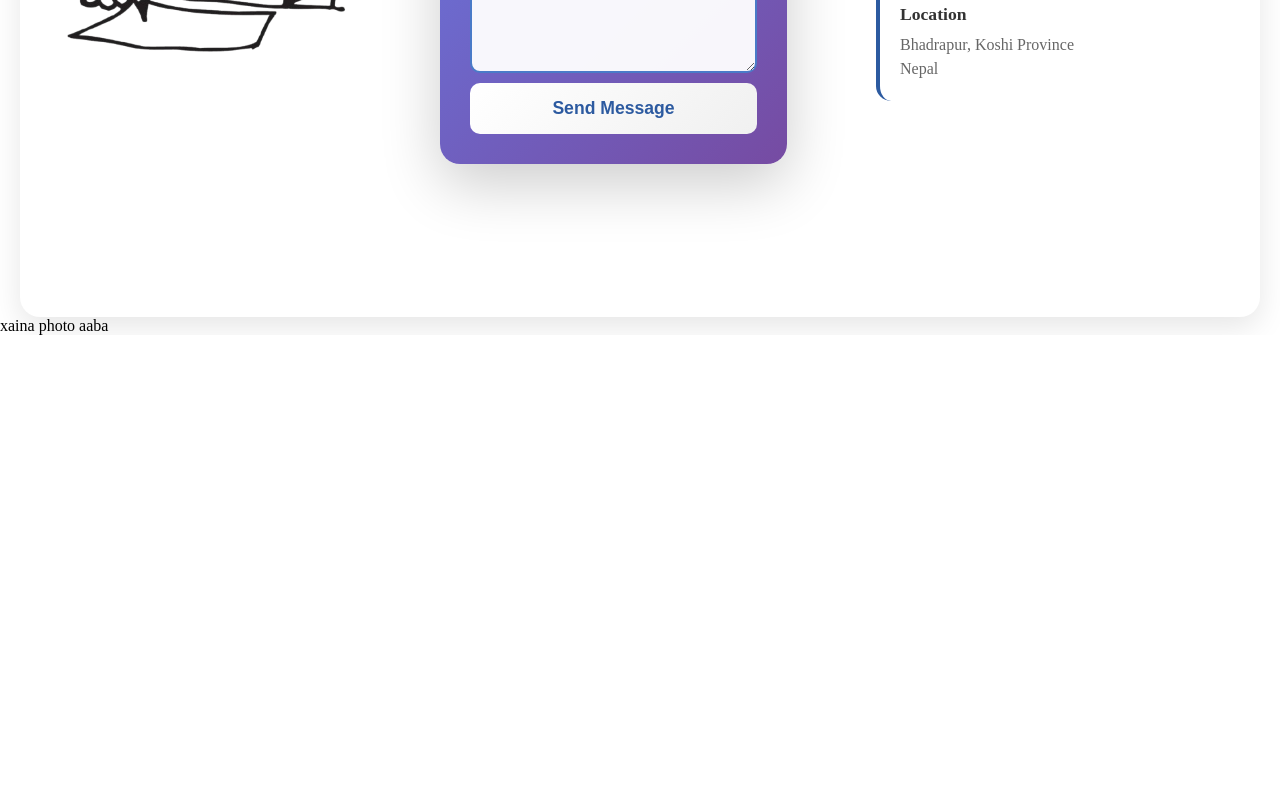
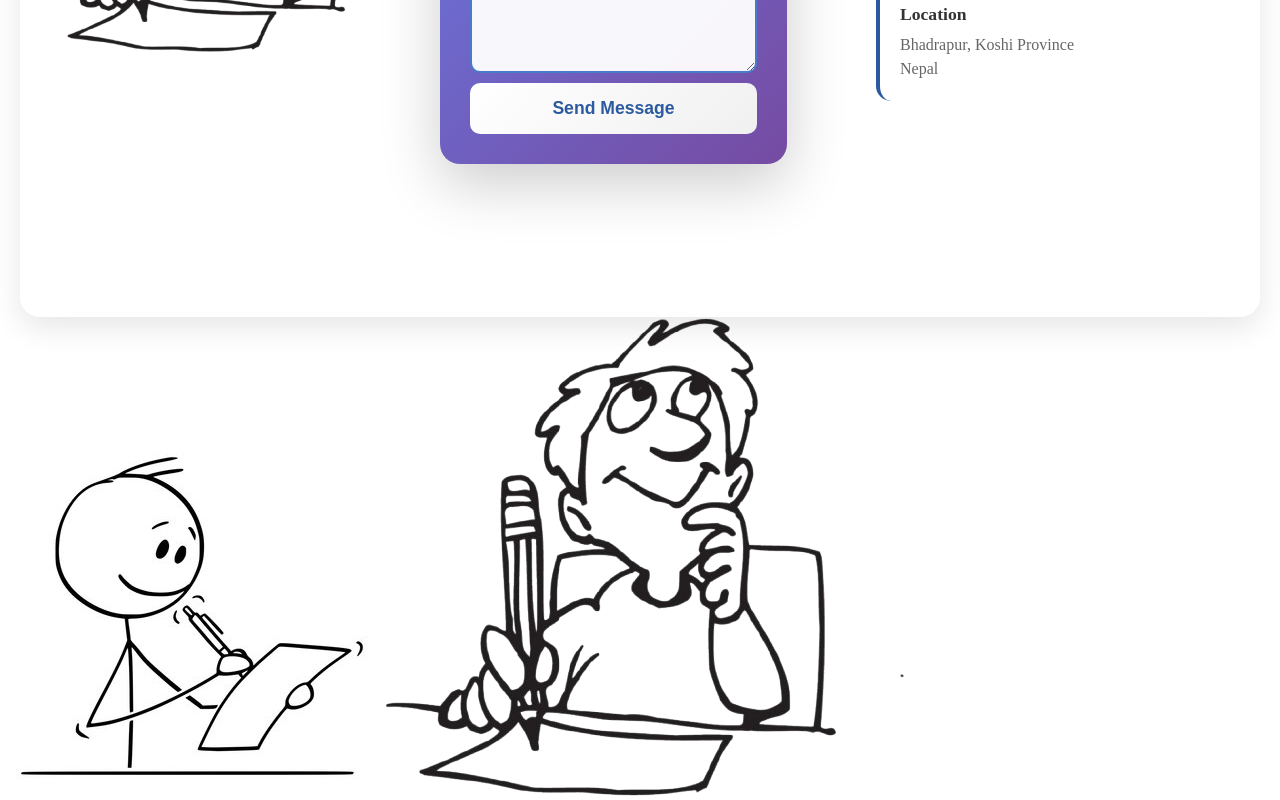
Before and after one commit to ashisbhandari/School, a React (Vite) app: page / in a window 1280 px wide. Shown: the part 3461-4261 px from the top of the page. Before the commit the page ends 3796 px from the top, so only its background shows below. Built offline with nearby package versions, Linux system fonts and the light colour scheme.

Commit message:
image page ni banauxu la aaba

```diff
--- a/src/pages/Gallery/Gallery.jsx
+++ b/src/pages/Gallery/Gallery.jsx
@@ -1,9 +1,13 @@
 import React from 'react'
 import './Gallery.css'
+import img from '../../assets/ol.png'
+import cartoon from '../../assets/cartoon-cnt.png'
+
 const Gallery = () => {
   return (
-    <div>
-      xaina photo aaba
+    <div className='gallery' id='gallery'>
+      <img src={img} alt="hii" />
+      <img src={cartoon} alt="hello" />
     </div>
   )
 }
```
